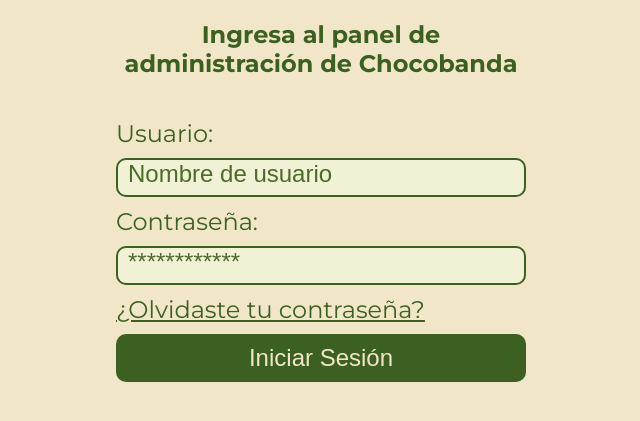
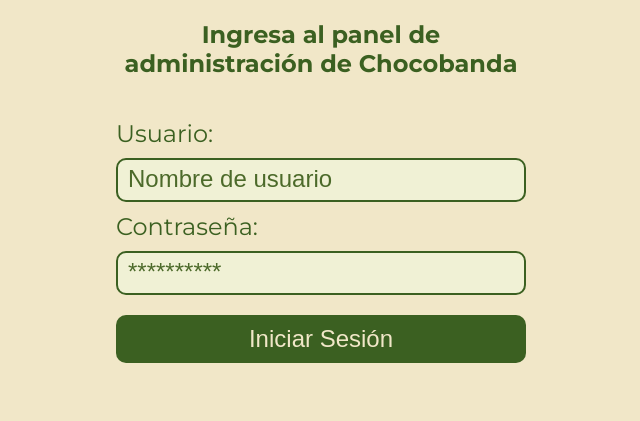
Before and after one commit to thomm23/Chocobanda, a Django app: page /accounts/login/ in a window 1280 px wide. Shown: the part 57-478 px from the top of the page, without its empty margins (319-959 px from the left). Run offline with Django 5.2, Linux system fonts and the light colour scheme; data that the repository does not hold is empty.

Commit message:
detalle login

```diff
--- a/sitioChocobanda/static/css/login.css
+++ b/sitioChocobanda/static/css/login.css
@@ -26,6 +26,7 @@ form p{
 form input{
     width: 100%;
     padding: 10px;
+    padding-top: 15px;
     margin: 10px 0;
     border: none;
     background-color: #F0F1D5;
@@ -37,6 +38,7 @@ form input::placeholder {
     font-size: 24px;
     text-align: left;
     padding: auto;
+    margin-top: 10px;
 }
 .boton-form{
     width: 100%;
@@ -59,14 +61,6 @@ h2 {
     padding-bottom: 10px;
 }
 
-.recuperar-pass {
-    padding-top: 10%;
-    text-align: center;
-    color: var(--color-principal);
-    font-size: 24px;
-    text-decoration: underline;
-}
-
 @media screen and (max-width: 768px) {
     form p{
         padding-top: 25%;
@@ -77,9 +71,4 @@ h2 {
         color: var(--color-principal)
     }
 
-    .recuperarContraseña{
-        padding-top: 25%;
-
-
-    }
 }
--- a/sitioChocobanda/templates/login.html
+++ b/sitioChocobanda/templates/login.html
@@ -16,10 +16,7 @@
         </div>
         <div>
             <label for="password">Contraseña:</label>
-            <input type="password" id="password" name="password" placeholder="************" required>
-        </div>
-        <div>
-            <a class="recuperar-pass" href="#">¿Olvidaste tu contraseña?</a>
+            <input type="password" id="password" name="password" placeholder="**********" required>
         </div>
         <button class="boton-form" type="submit">Iniciar Sesión</button>
     </form>
```
